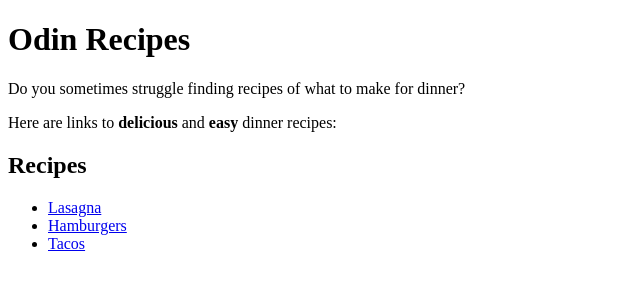
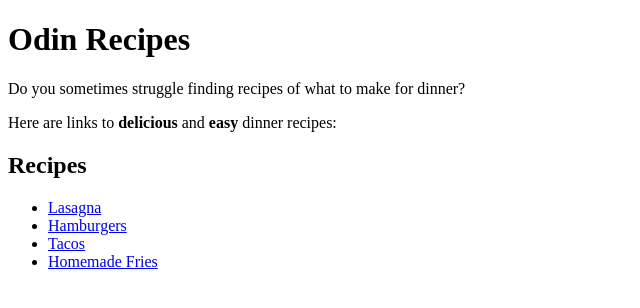
Before and after one commit to grythrysoe/odin-recipes, a plain HTML site: page index.html in a window 1280 px wide. Shown: the whole page, without its empty margins (0-640 px from the left). Drawn offline with Linux system fonts and the light colour scheme.

Commit message:
Add recipe for fries on homepage

```diff
--- a/index.html
+++ b/index.html
@@ -17,6 +17,7 @@
             <li><a href="recipes/lasagna.html" target="_blank" rel="noopener noreferrer">Lasagna</a></li>
             <li><a href="recipes/hamburgers.html" target="_blank" rel="noopener noreferrer">Hamburgers</a></li>
             <li><a href="recipes/tacos.html" target="_blank" rel="noopener noreferrer">Tacos</a></li>
+            <li><a href="recipes/fries.html" target="_blank" rel="noopener noreferrer">Homemade Fries</a></li>
          </ul>
     </body>
 </html>
```
